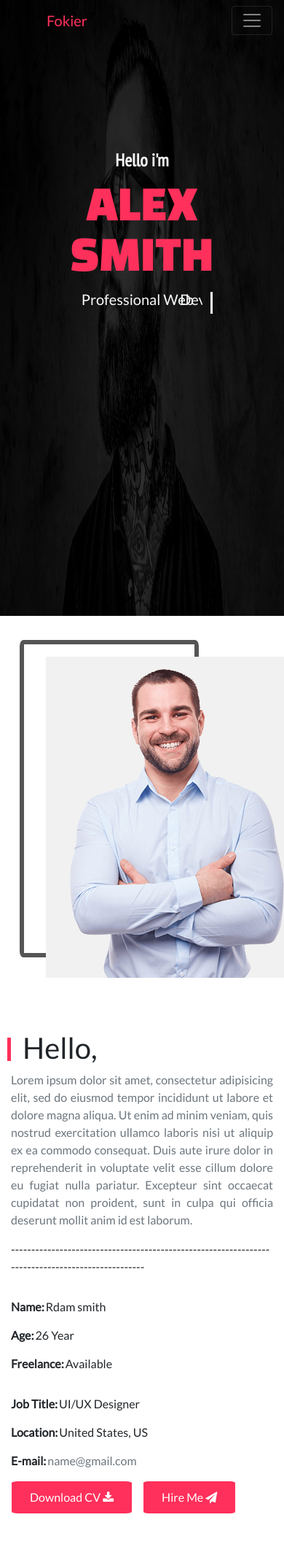
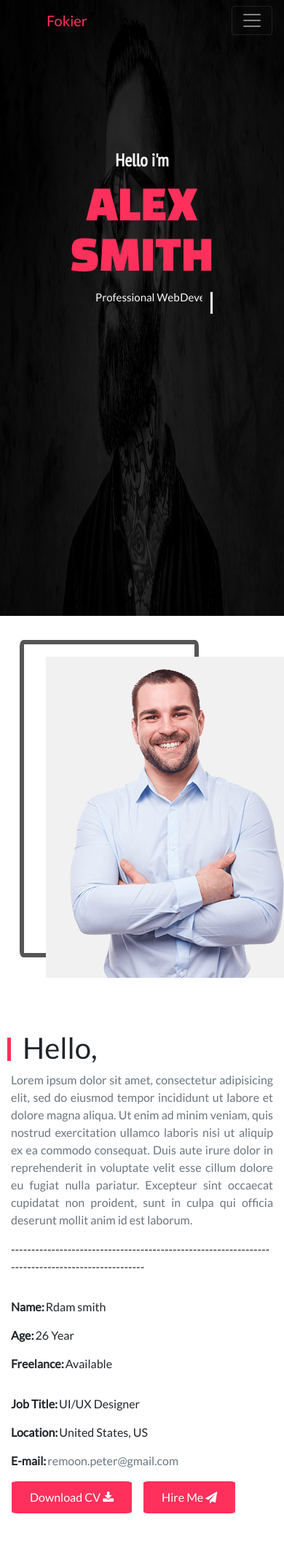
Before and after one commit to Remo0n/Designer, a PHP site: page / in a window 390 px wide. Shown: the top 2131 px of the page at 73% size. Run offline with PHP 8.4, Linux system fonts and the light colour scheme.

Commit message:
First commit

```diff
--- a/css/index_style.css
+++ b/css/index_style.css
@@ -43,12 +43,12 @@
     animation-duration: 3s;
     animation-iteration-count: infinite;
 }
-@keyframes line{
+/*@keyframes line{
     0%{left: 62%}
     50%{left: 58%}
     51%{left: 58%}
     100%{left:  62%}
-}
+}*/
 .animation{
     position: relative;
     animation-name: vanish;
@@ -57,19 +57,19 @@
 
 
 }
-@keyframes hambozo{
+/*@keyframes hambozo{
     0%{width: 7.1%}
     50%{width: 0%}
     51%{width: 0%}
     100%{width: 7.1%}
 
-}
-@keyframes vanish{
+}*/
+/*@keyframes vanish{
     0%{transform: translateX(-5%)}
     50%{transform: translateX(0%)}
     51%{transform: translateX(0%)}
     100%{transform: translateX(-5%)}
-}
+}*/
 .art{
     overflow: hidden;
 
@@ -88,6 +88,9 @@
     overflow: hidden;
 }
 @media screen and (max-width: 1000px){
+    .art h5{
+        font-size: 15
+    }
     .art h5:after{
     content: 'Developer';
     position: absolute;
--- a/index.html
+++ b/index.html
@@ -78,7 +78,7 @@
                         <ul class="list-unstyled">
                            <li><span>Job Title:</span>UI/UX Designer</li>
                            <li><span>Location:</span>United States, US</li>
-                           <li><span>E-mail:</span><a href="#" class="text-secondary">name@gmail.com</a></li>
+                           <li><span>E-mail:</span><a href="#" class="text-secondary">remoon.peter@gmail.com</a></li>
                         </ul>
                      </div>
                      <button class="ml-3">Download CV <i class="fa fa-download"></i></button>
```
